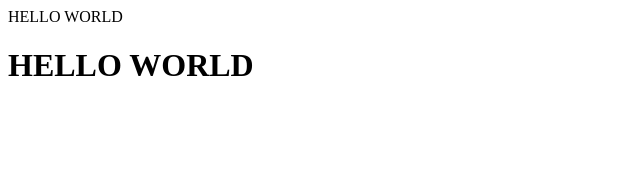
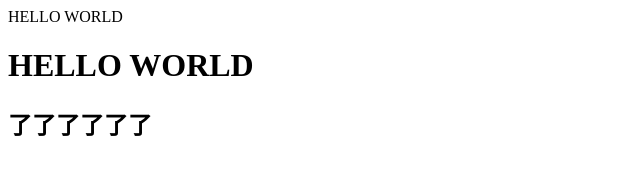
Before and after one commit to yl2018ing/yl2018ing.github.io, a plain HTML site: page index.html in a window 1280 px wide. Shown: the whole page, without its empty margins (0-640 px from the left). Drawn offline with Linux system fonts and the light colour scheme.

Commit message:
Update index.html

```diff
--- a/index.html
+++ b/index.html
@@ -10,6 +10,7 @@
 <body>
     HELLO WORLD
     <h1>HELLO WORLD</h1>
+    <h2>了了了了了了</h2>
 </body>
 
 </html>
```
